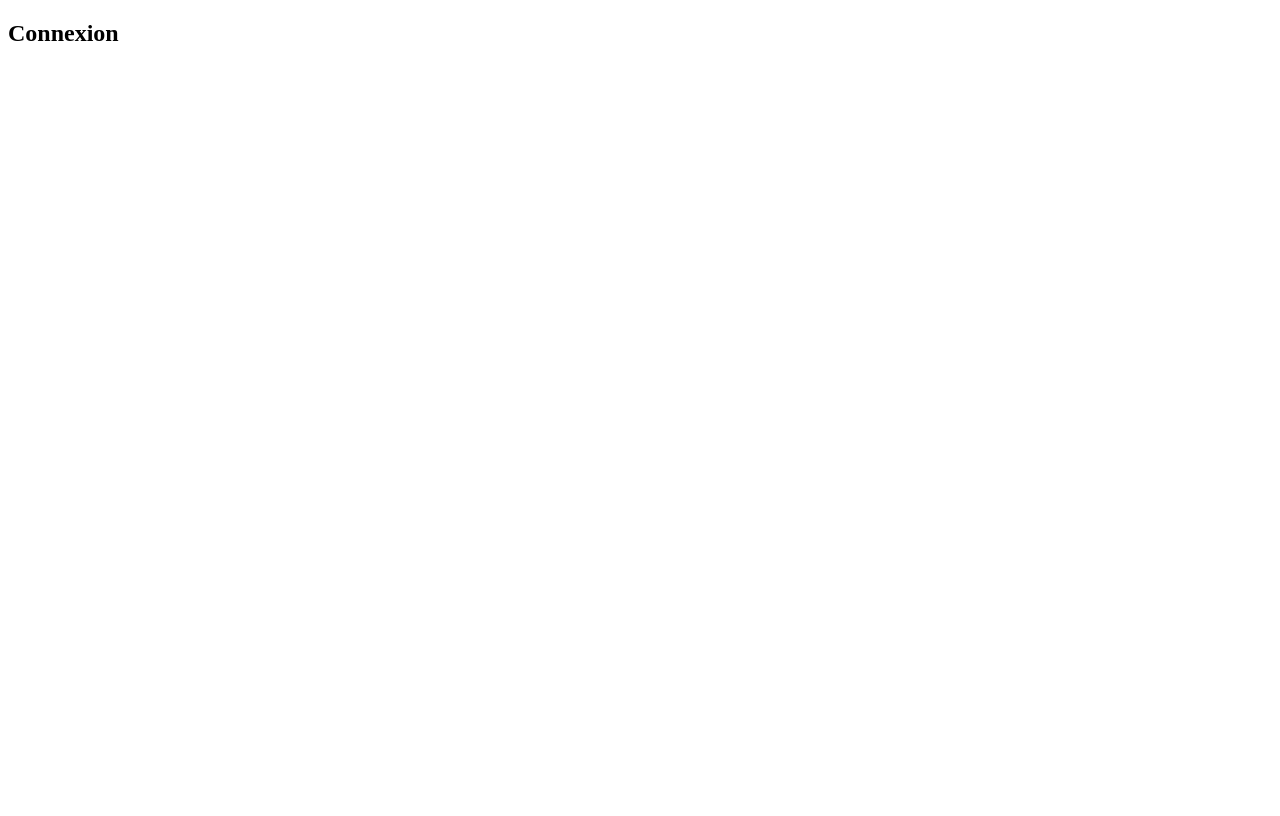
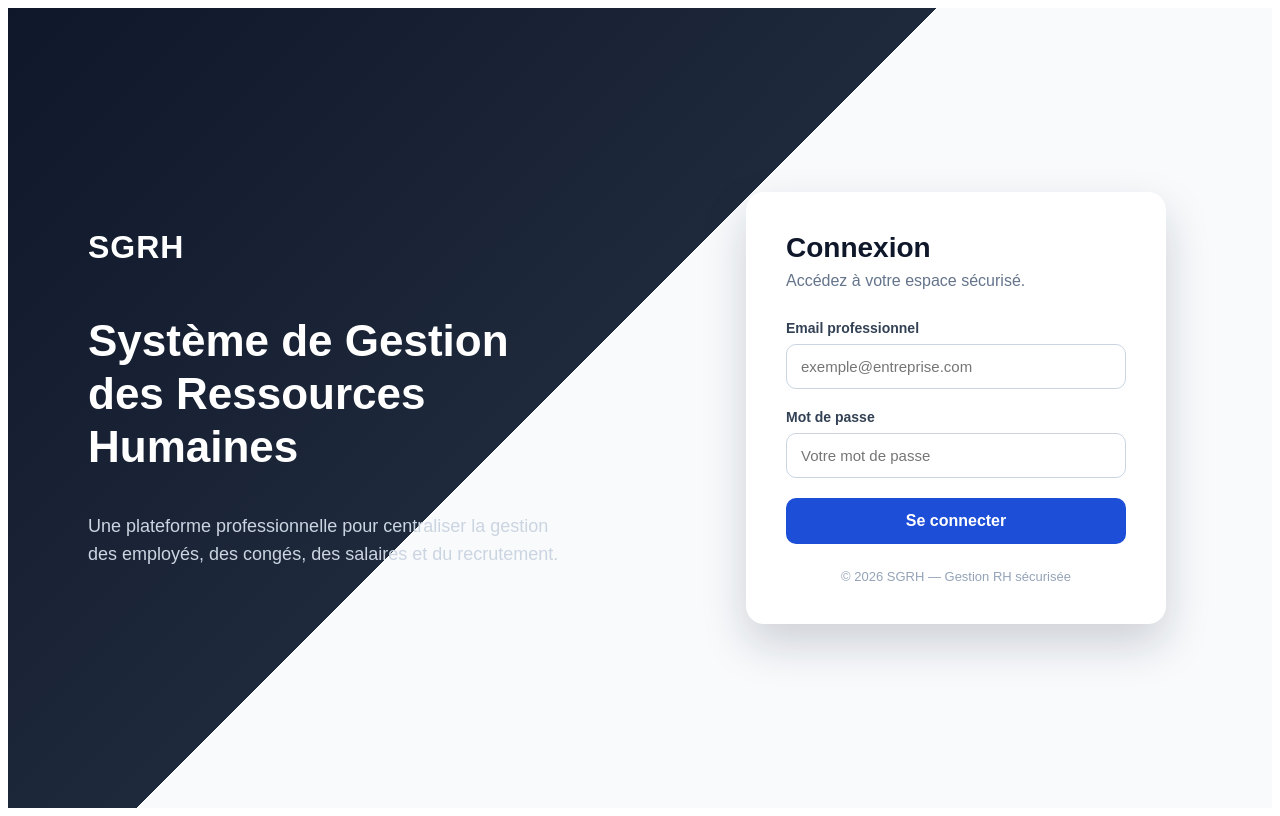
Before and after one commit to DiKraGu/SGRH, a React (Vite) app in the folder front/front/: page / in a window 1280 px wide. Built offline with nearby package versions, Linux system fonts and the light colour scheme.

Commit message:
Add style login page

```diff
--- a/front/front/package.json
+++ b/front/front/package.json
@@ -10,6 +10,7 @@
     "preview": "vite preview"
   },
   "dependencies": {
+    "axios": "^1.16.1",
     "react": "^19.2.6",
     "react-dom": "^19.2.6",
     "react-router-dom": "^7.15.1"
--- a/front/front/src/pages/Login.jsx
+++ b/front/front/src/pages/Login.jsx
@@ -1,10 +1,95 @@
+import { useState } from "react";
+import { useNavigate } from "react-router-dom";
+import { login } from "../services/authService";
+import "../styles/login.css";
+
 function Login() {
+    const navigate = useNavigate();
+
+    const [email, setEmail] = useState("");
+    const [motDePasse, setMotDePasse] = useState("");
+    const [error, setError] = useState("");
+
+    const handleSubmit = async (e) => {
+        e.preventDefault();
+        setError("");
+
+        try {
+            const data = await login(email, motDePasse);
+
+            localStorage.setItem("token", data.token);
+            localStorage.setItem("email", data.email);
+            localStorage.setItem("role", data.role);
+
+            if (data.role === "ADMIN") {
+                navigate("/admin");
+            } else if (data.role === "RH") {
+                navigate("/rh");
+            } else if (data.role === "EMPLOYE") {
+                navigate("/employe");
+            }
+        } catch (err) {
+            setError("Email ou mot de passe incorrect.");
+        }
+    };
 
     return (
-        <div>
-            <h2>Connexion</h2>
+        <div className="login-page">
+            <div className="login-left">
+                <div className="login-logo">SGRH</div>
+
+                <h1 className="login-title">
+                    Système de Gestion des Ressources Humaines
+                </h1>
+
+                <p className="login-subtitle">
+                    Une plateforme professionnelle pour centraliser la gestion des employés,
+                    des congés, des salaires et du recrutement.
+                </p>
+            </div>
+
+            <div className="login-right">
+                <div className="login-card">
+                    <h2>Connexion</h2>
+                    <p>Accédez à votre espace sécurisé.</p>
+
+                    <form onSubmit={handleSubmit}>
+                        <div className="form-group">
+                            <label>Email professionnel</label>
+                            <input
+                                type="email"
+                                value={email}
+                                onChange={(e) => setEmail(e.target.value)}
+                                placeholder="exemple@entreprise.com"
+                                required
+                            />
+                        </div>
+
+                        <div className="form-group">
+                            <label>Mot de passe</label>
+                            <input
+                                type="password"
+                                value={motDePasse}
+                                onChange={(e) => setMotDePasse(e.target.value)}
+                                placeholder="Votre mot de passe"
+                                required
+                            />
+                        </div>
+
+                        {error && <div className="login-error">{error}</div>}
+
+                        <button type="submit" className="login-button">
+                            Se connecter
+                        </button>
+                    </form>
+
+                    <div className="login-footer">
+                        © 2026 SGRH — Gestion RH sécurisée
+                    </div>
+                </div>
+            </div>
         </div>
-    )
+    );
 }
 
-export default Login
+export default Login;
--- /dev/null
+++ b/front/front/src/services/api.js
@@ -0,0 +1,17 @@
+import axios from "axios";
+
+const api = axios.create({
+    baseURL: "http://localhost:8080/api",
+});
+
+api.interceptors.request.use((config) => {
+    const token = localStorage.getItem("token");
+
+    if (token) {
+        config.headers.Authorization = `Bearer ${token}`;
+    }
+
+    return config;
+});
+
+export default api;
--- /dev/null
+++ b/front/front/src/services/authService.js
@@ -0,0 +1,10 @@
+import api from "./api";
+
+export const login = async (email, motDePasse) => {
+    const response = await api.post("/auth/login", {
+        email,
+        motDePasse,
+    });
+
+    return response.data;
+};
--- /dev/null
+++ b/front/front/src/styles/login.css
@@ -0,0 +1,149 @@
+* {
+    box-sizing: border-box;
+}
+
+.login-page {
+    min-height: 100vh;
+    display: flex;
+    background: linear-gradient(135deg, #0f172a 0%, #1e293b 45%, #f8fafc 45%, #f8fafc 100%);
+    font-family: Arial, sans-serif;
+}
+
+.login-left {
+    width: 50%;
+    color: white;
+    padding: 80px;
+    display: flex;
+    flex-direction: column;
+    justify-content: center;
+}
+
+.login-logo {
+    font-size: 32px;
+    font-weight: bold;
+    margin-bottom: 20px;
+    letter-spacing: 1px;
+}
+
+.login-title {
+    font-size: 44px;
+    line-height: 1.2;
+    margin-bottom: 20px;
+}
+
+.login-subtitle {
+    font-size: 18px;
+    color: #cbd5e1;
+    max-width: 480px;
+    line-height: 1.6;
+}
+
+.login-right {
+    width: 50%;
+    display: flex;
+    align-items: center;
+    justify-content: center;
+    padding: 40px;
+}
+
+.login-card {
+    width: 100%;
+    max-width: 420px;
+    background: white;
+    padding: 40px;
+    border-radius: 18px;
+    box-shadow: 0 20px 45px rgba(15, 23, 42, 0.18);
+}
+
+.login-card h2 {
+    margin: 0;
+    color: #0f172a;
+    font-size: 28px;
+}
+
+.login-card p {
+    color: #64748b;
+    margin-top: 8px;
+    margin-bottom: 30px;
+}
+
+.form-group {
+    margin-bottom: 20px;
+}
+
+.form-group label {
+    display: block;
+    margin-bottom: 8px;
+    color: #334155;
+    font-weight: 600;
+    font-size: 14px;
+}
+
+.form-group input {
+    width: 100%;
+    padding: 13px 14px;
+    border: 1px solid #cbd5e1;
+    border-radius: 10px;
+    font-size: 15px;
+    outline: none;
+    transition: 0.2s;
+}
+
+.form-group input:focus {
+    border-color: #2563eb;
+    box-shadow: 0 0 0 3px rgba(37, 99, 235, 0.12);
+}
+
+.login-button {
+    width: 100%;
+    padding: 14px;
+    border: none;
+    border-radius: 10px;
+    background: #1d4ed8;
+    color: white;
+    font-size: 16px;
+    font-weight: 600;
+    cursor: pointer;
+    transition: 0.2s;
+}
+
+.login-button:hover {
+    background: #1e40af;
+}
+
+.login-error {
+    background: #fee2e2;
+    color: #b91c1c;
+    padding: 12px;
+    border-radius: 10px;
+    margin-bottom: 18px;
+    font-size: 14px;
+}
+
+.login-footer {
+    margin-top: 25px;
+    font-size: 13px;
+    color: #94a3b8;
+    text-align: center;
+}
+
+@media (max-width: 900px) {
+    .login-page {
+        flex-direction: column;
+        background: #f8fafc;
+    }
+
+    .login-left,
+    .login-right {
+        width: 100%;
+    }
+
+    .login-left {
+        padding: 40px;
+        background: #0f172a;
+    }
+
+    .login-title {
+        font-size: 32px;
+    }
+}
```
Also changed, not shown: 2 other files (tests, documents, lock files or other folders).
